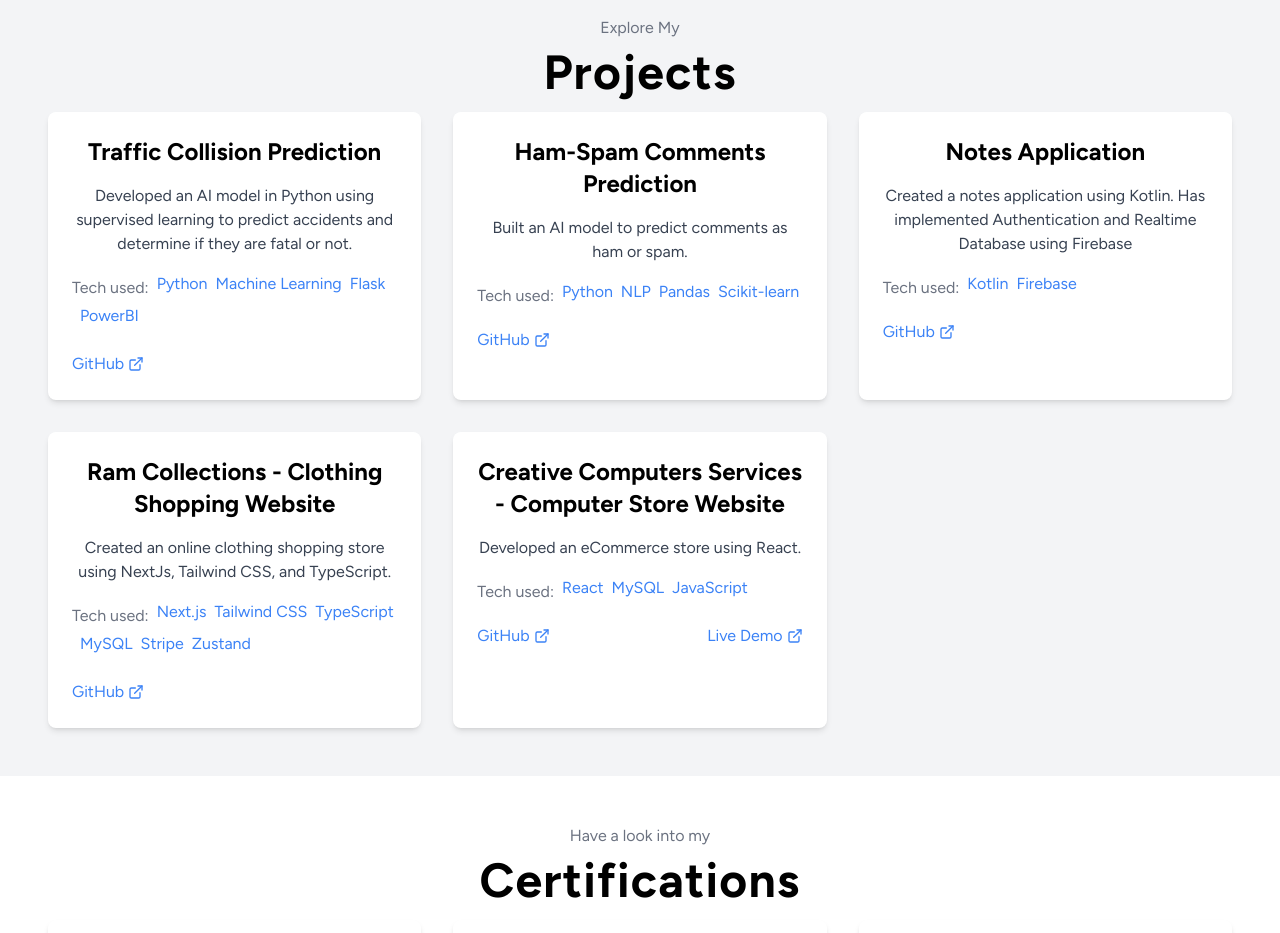
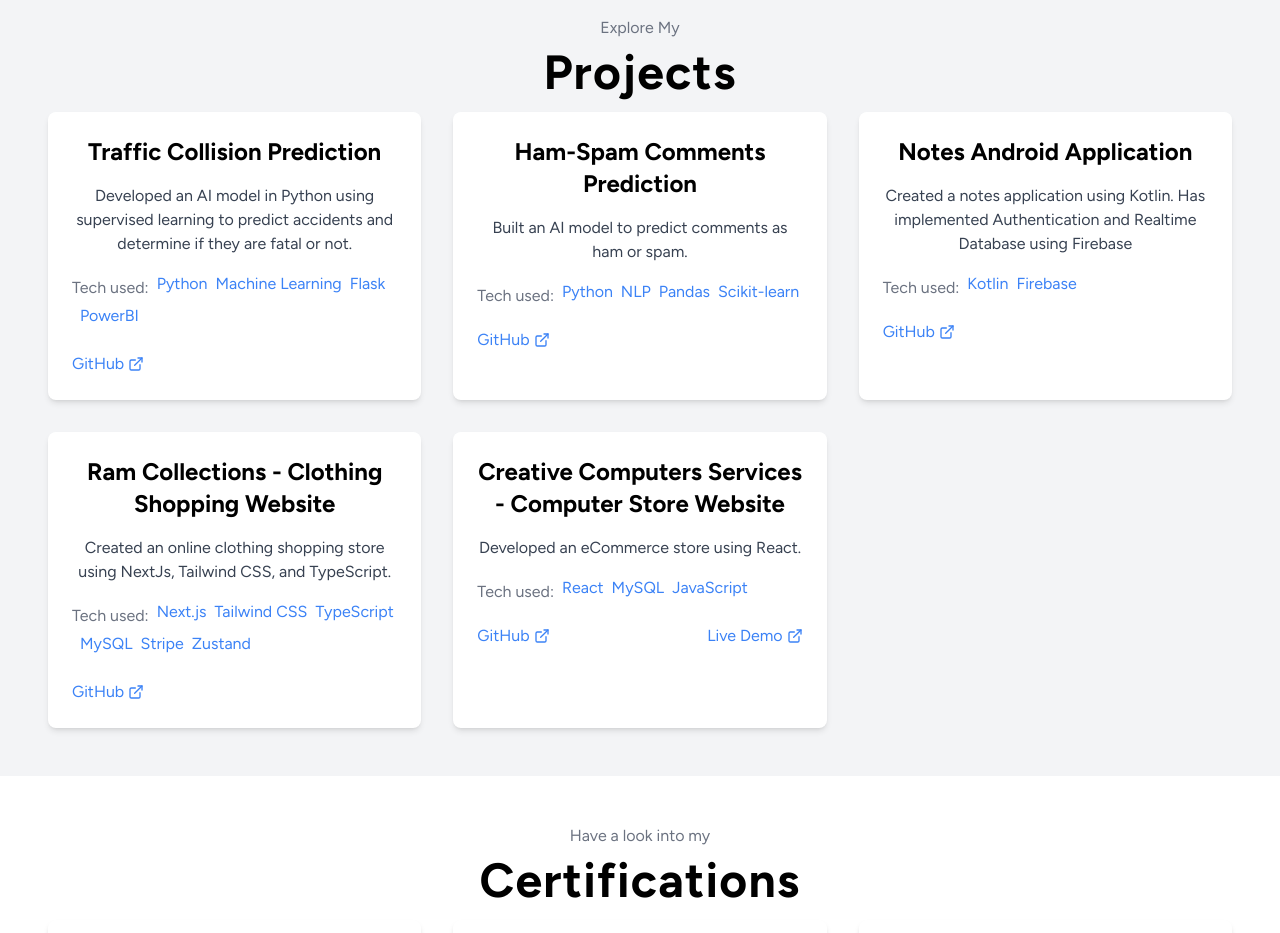
Before and after one commit to GarvChhokra/Garv-Portfolio, a Next.js app: page / in a window 1280 px wide. Shown: the part 3080-4013 px from the top of the page. Built offline with nearby package versions, Linux system fonts and the light colour scheme.

Commit message:
updated text typo

```diff
--- a/src/components/Project/ProjectsDetails.ts
+++ b/src/components/Project/ProjectsDetails.ts
@@ -16,7 +16,7 @@ export const Project = [
     liveDemoLink: null,
   },
   {
-    name: "Notes Application",
+    name: "Notes Android Application",
     description: "Created a notes application using Kotlin. Has implemented Authentication and Realtime Database using Firebase",
     techUsed: ["Kotlin", "Firebase"],
     githubLink: "https://github.com/GarvChhokra/TodoApp_Auth_Db-Kotlin",
```
